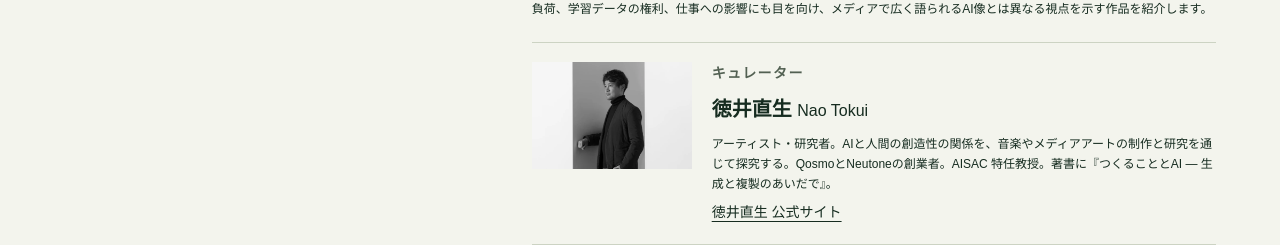
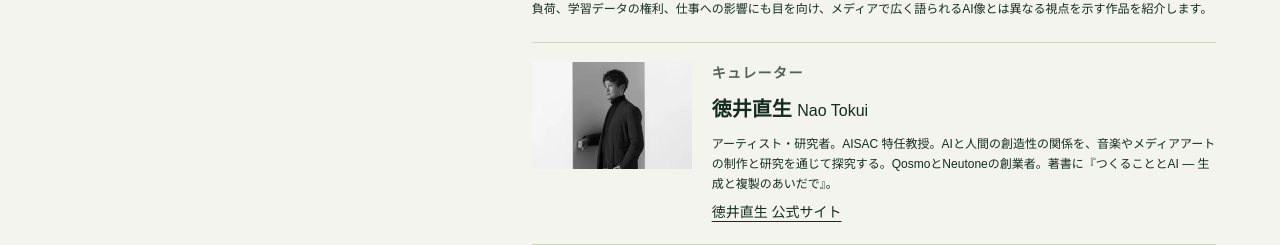
Before and after one commit to kontactoeast/nu, a plain HTML site: page 2027/takanawa.html in a window 1280 px wide. Shown: the part 1418-1663 px from the top of the page. Drawn offline with Linux system fonts and the light colour scheme.

Commit message:
Move AISAC appointment next to curator roles

```diff
--- a/2027/takanawa.html
+++ b/2027/takanawa.html
@@ -23,7 +23,7 @@
 <p>誰もが音や映像を生成できる時代に、創作における個人の判断や偶然の逸脱はどう変わるのか。既存の表現への同質化や、環境負荷、学習データの権利、仕事への影響にも目を向け、メディアで広く語られるAI像とは異なる視点を示す作品を紹介します。</p>
 <section class="curator" aria-labelledby="curator-name">
 <img src="assets/nao-tokui.webp" alt="徳井直生のポートレート" width="600" height="400" loading="lazy">
-<div><p class="label">キュレーター</p><h4 id="curator-name">徳井直生 <span>Nao Tokui</span></h4><p>アーティスト・研究者。AIと人間の創造性の関係を、音楽やメディアアートの制作と研究を通じて探究する。QosmoとNeutoneの創業者。AISAC 特任教授。著書に『つくることとAI — 生成と複製のあいだで』。</p><a href="https://naotokui.net/">徳井直生 公式サイト</a></div>
+<div><p class="label">キュレーター</p><h4 id="curator-name">徳井直生 <span>Nao Tokui</span></h4><p>アーティスト・研究者。AISAC 特任教授。AIと人間の創造性の関係を、音楽やメディアアートの制作と研究を通じて探究する。QosmoとNeutoneの創業者。著書に『つくることとAI — 生成と複製のあいだで』。</p><a href="https://naotokui.net/">徳井直生 公式サイト</a></div>
 </section>
 <p class="media-partner"><span>メディアパートナー</span> <a href="https://wired.jp/" aria-label="WIRED Japan 公式サイト"><img src="assets/wired-logo.svg" alt="WIRED" width="108"></a></p>
 <p>BOX300はMoN Takanawaの2Fにある約300㎡の展示室。最小展示区画は2.4 m × 2.4 mです。</p><p>展示に関連するデモやワークショップは<a href="#park-terrace">Park TerraceのNU SESSION</a>で行います。</p>
```
